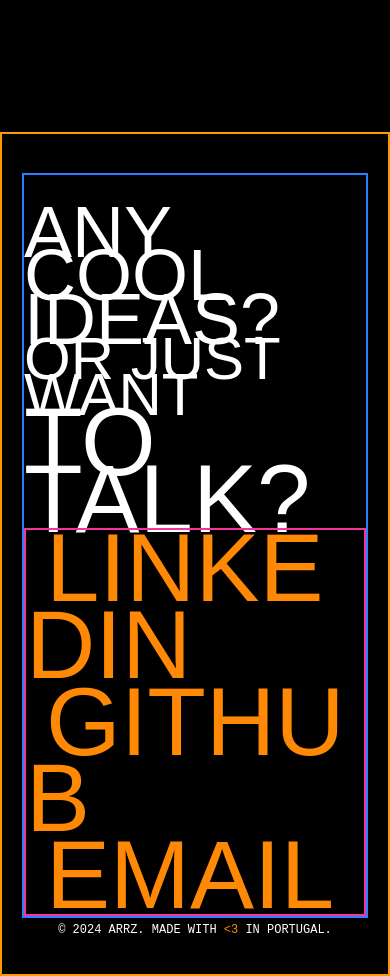
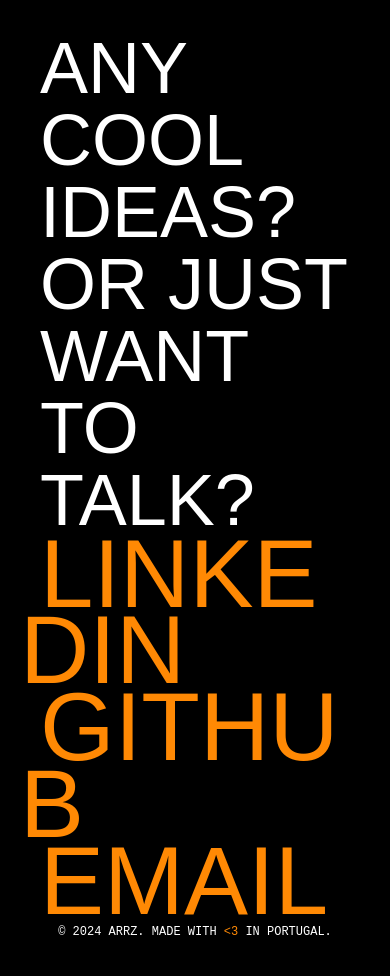
Before and after one commit to joanamarquees/andre_portfolio, a React (Vite) app: page / in a window 390 px wide. Shown: the part 2400-3376 px from the top of the page. Built offline with nearby package versions, Linux system fonts and the light colour scheme; a web font is replaced by a local one.

Commit message:
removed borders and changed responsiveness

```diff
--- a/src/App.tsx
+++ b/src/App.tsx
@@ -121,26 +121,31 @@
       </div>
 
       {/* Contact */}
-      <div id="contacts" className="flex flex-col h-screen w-full pt-[10%] px-5 border-amber-500 border-2">
-        <div className="h-[93%] flex flex-col justify-end md:justify-baseline md:grid md:grid-cols-4 border-blue-500 border-2">
+      <div id="contacts" className="flex flex-col h-screen w-full pt-[10%] px-5">
+        <div className="h-[93%] flex flex-col justify-end md:justify-baseline md:grid md:grid-cols-4">
           {/* Text Section */}
-          <div className="flex items-center justify-center md:col-span-1">
-        <div className="font-jersey text-white text-left select-none pt-5 md:rotate-[-90deg] md:whitespace-nowrap">
-          <p className="text-7xl md:text-7xl lg:text-[7rem] leading-[0.6]">
+            <div className="flex items-center justify-start md:justify-center md:col-span-1">
+            <div className="font-jersey text-white text-left select-none md:rotate-[-90deg] md:whitespace-nowrap">
+              <p className="md:hidden text-7xl px-5">
+              ANY COOL IDEAS? OR JUST WANT TO TALK?
+              </p>
+              <div className="hidden md:block">
+              <p className="text-7xl lg:text-[7rem] leading-[0.6]">
                 ANY COOL IDEAS?
               </p>
-          <p className="text-6xl md:text-7xl lg:text-[8.5rem] leading-[0.6]">
+              <p className="text-7xl lg:text-[8.5rem] leading-[0.6]">
                 OR JUST WANT
               </p>
-          <p className="text-8xl md:text-9xl lg:text-[14rem] leading-[0.6]">
+              <p className="text-9xl lg:text-[14rem] leading-[0.6]">
                 TO TALK?
               </p>
+              </div>
             </div>
             </div>
 
           {/* Contact Links */}
           <div className="flex flex-col justify-center md:col-span-3">
-        <p className="font-jersey text-8xl md:text-[10rem] lg:text-[15rem] leading-[0.8] text-left select-none border-pink-500 border-2">
+            <p className="font-jersey text-8xl md:text-[10rem] lg:text-[15rem] leading-[0.8] text-left select-none">
               {["LINKEDIN", "GITHUB", "EMAIL"].map((label, i) => {
                 const links = [
               "https://www.linkedin.com/in/andrefssantos/",
@@ -177,24 +182,3 @@
 }
 
 export default App
-
-{/* Title */}
-{/* <div className="font-martian text-white text-6xl px-5 select-none origin-center -rotate-90 flex flex-col items-center justify-center h-full">
-<p>ANY COOL IDEAS?</p>
-<p>OR JUST WANT TO TALK?</p>
-</div> */}
-{/* Contacts */}
-{/* <p className="font-jersey text-[13rem] leading-[0.8] select-none">
-  <a className="relative px-5 inline-block text-orange-400 transition-colors duration-150 bg-gradient-to-r from-orange-400 to-orange-400 bg-[length:0%_100%] bg-no-repeat hover:bg-[length:100%_100%] hover:text-orange-200" href="https://www.linkedin.com/in/andrefssantos/" target="_blank" rel="noopener noreferrer">
-  LINKEDIN
-  </a>
-  <br/>
-  <a className="relative px-5 inline-block text-orange-400 transition-colors duration-150 bg-gradient-to-r from-orange-400 to-orange-400 bg-[length:0%_100%] bg-no-repeat hover:bg-[length:100%_100%] hover:text-orange-200" href="https://github.com/arrzdev" target="_blank" rel="noopener noreferrer">
-  GITHUB
-  </a>
-  <br/>
-  <a className="relative px-5 inline-block text-orange-400 transition-colors duration-150 bg-gradient-to-r from-orange-400 to-orange-400 bg-[length:0%_100%] bg-no-repeat hover:bg-[length:100%_100%] hover:text-orange-200" href="mailto:andrefssantos@tecnico.ulisboa.pt">
-  EMAIL
-  </a>
-</p>
-*/}
```
Lines whose indentation alone changed are shown as unchanged.
